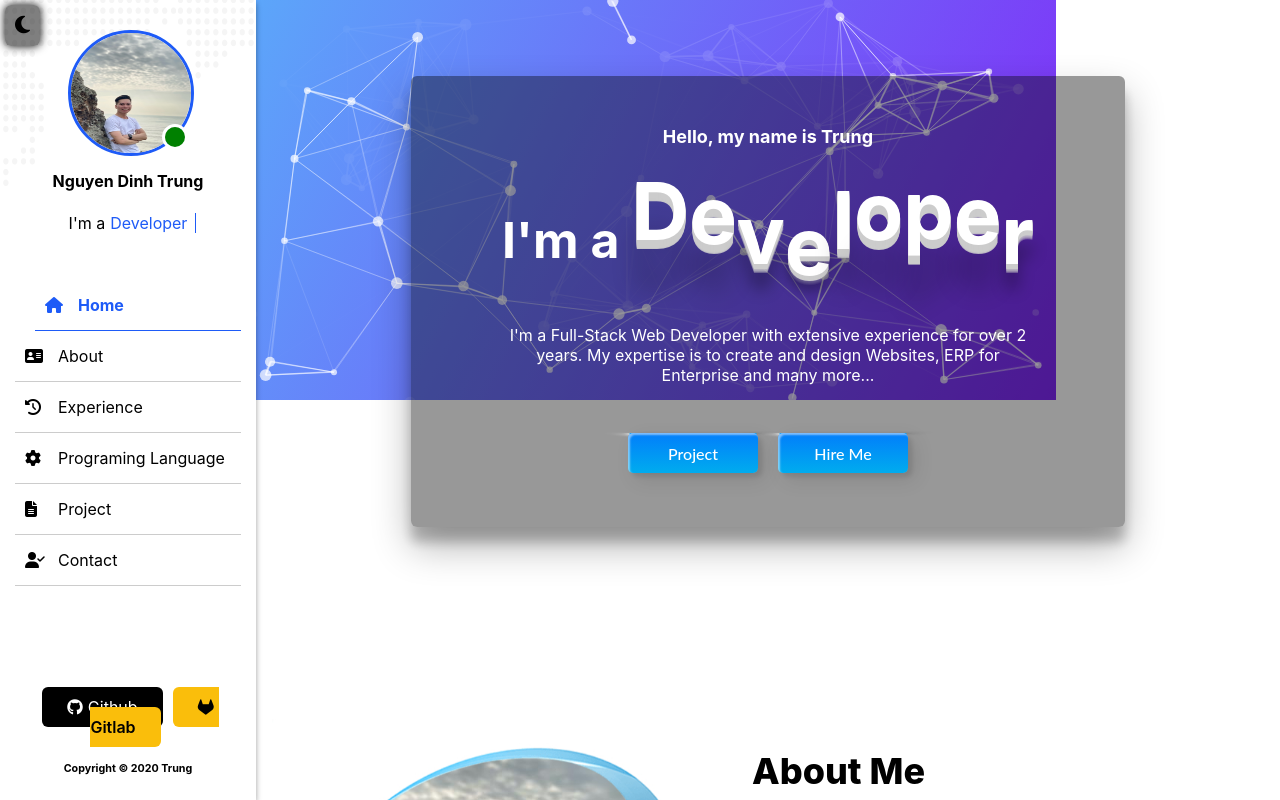
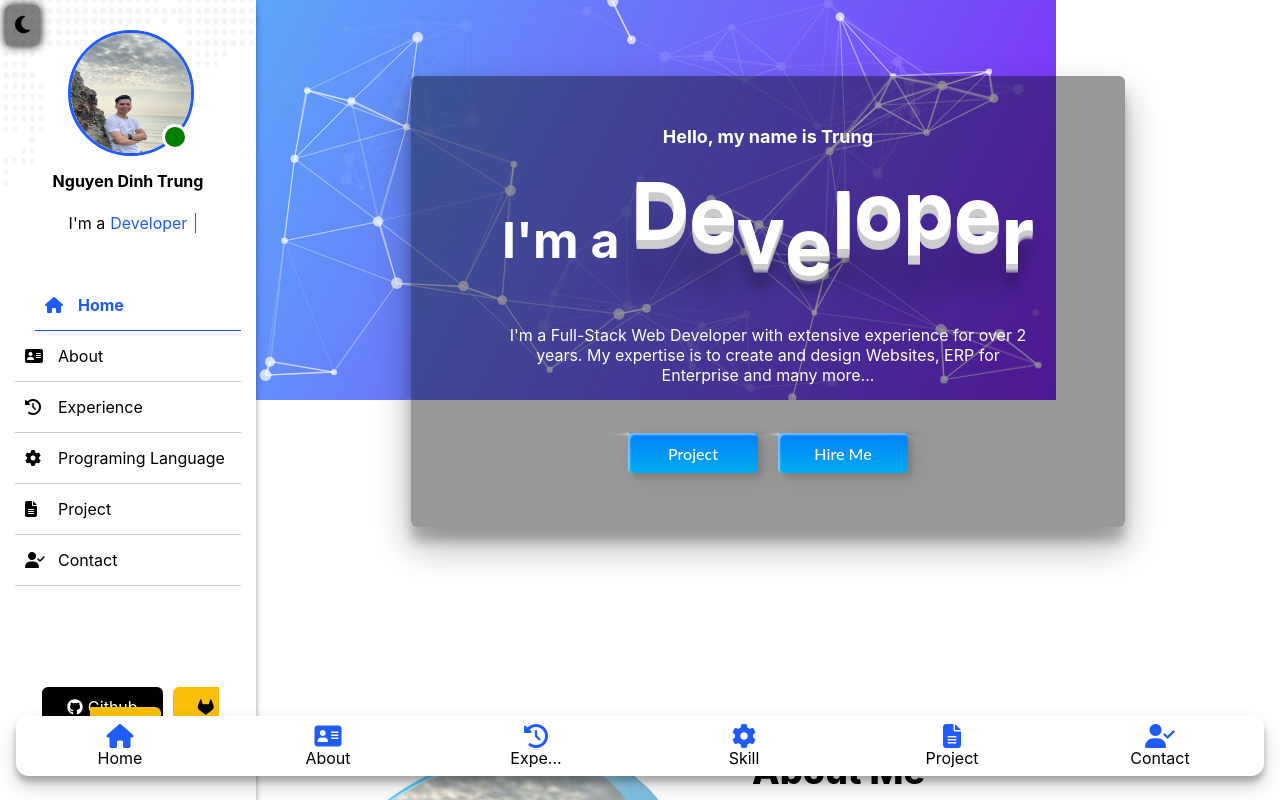
Before and after one commit to trungnd11/mylandingpage, a React (Create React App) app: page / in a window 1280 px wide. Shown: the top 800 px of the page. Built offline with nearby package versions, Linux system fonts and the light colour scheme.

Commit message:
update navigate bar

```diff
--- a/src/components/container/Container.tsx
+++ b/src/components/container/Container.tsx
@@ -11,6 +11,7 @@ import ScrollTop from "../scrollTop/ScrollTop";
 import { useEffect, useState, useRef, useContext } from "react";
 import { ThemeContext } from "../ContextTheme/ContextTheme";
 import NavBarMobile from "../../page/navBarMobile/NavBarMobile";
+import NavigateMobile from "../../page/navigate-mobile/NavigateMobile";
 
 interface ActiveObj {
   home: boolean;
@@ -123,6 +124,7 @@ export default function Container() {
   return (
     <div className="container-profile">
       <NavBarMobile ref={navBarRef} />
+      <NavigateMobile />
       <div className={`slideBar ${theme === "dark" && "slideBar-dark"}`}>
         <div className="wapper-menu">
           <div className="avatar">
--- /dev/null
+++ b/src/page/navigate-mobile/NavigateMobile.tsx
@@ -0,0 +1,48 @@
+/* eslint-disable jsx-a11y/anchor-is-valid */
+
+export default function NavigateMobile() {
+  return (
+    <div className="navigate-mobile">
+      <div className="list-item">
+        <ul>
+          <a href="#home">
+            <li className="item">
+              <i className="fa-solid fa-house"></i>
+              <span>Home</span>
+            </li>
+          </a>
+          <a href="#about">
+            <li className="item">
+              <i className="fa-solid fa-address-card"></i>
+              <span>About</span>
+            </li>
+          </a>
+          <a href="#experience">
+            <li className="item">
+              <i className="fa-solid fa-clock-rotate-left"></i>
+              <span>Expe...</span>
+            </li>
+          </a>
+          <a href="#services">
+            <li className="item">
+              <i className="fa-solid fa-gear"></i>
+              <span>Skill</span>
+            </li>
+          </a>
+          <a href="#project">
+            <li className="item">
+              <i className="fa-solid fa-file-lines"></i>
+              <span>Project</span>
+            </li>
+          </a>
+          <a href="#contact">
+            <li className="item">
+              <i className="fa-solid fa-user-check"></i>
+              <span>Contact</span>
+            </li>
+          </a>
+        </ul>
+      </div>
+    </div>
+  );
+}
--- /dev/null
+++ b/src/static/scss/_navigate-mobile.scss
@@ -0,0 +1,42 @@
+.navigate-mobile {
+  width: 100vw;
+  position: fixed;
+  bottom: 0;
+  z-index: 5;
+  padding: .5rem 1rem;
+  box-sizing: border-box;
+
+  .list-item {
+    background: $colorWhite;
+    border-radius: .8rem;
+    box-shadow: 0 10px 20px rgba(0,0,0,0.19), 0 6px 6px rgba(0,0,0,0.23);
+    ul {
+      display: flex;
+      padding-left: 0;
+      list-style-type: none;
+      justify-content: space-evenly;
+
+      a {
+        text-decoration: none;
+        flex-direction: column;
+        align-items: center;
+        flex-basis: 20%;
+        .item {
+          display: flex;
+          flex-direction: column;
+          align-items: center;
+          padding: .5rem;
+          flex-basis: 20%;
+          i {
+             font-size: 1.5rem;
+             color: $mainColor;
+          }
+
+          span {
+            color: #000;
+          }
+        }
+      }
+    }
+  }
+}
--- a/src/static/scss/index.scss
+++ b/src/static/scss/index.scss
@@ -8,8 +8,10 @@
 @import "contact";
 @import "scrollTop";
 @import "navbar-mobile";
+@import "navigate-mobile";
 
 body {
+  box-sizing: border-box;
   @include Responsive(SM) {
     font-size: 18px;
   }
```
